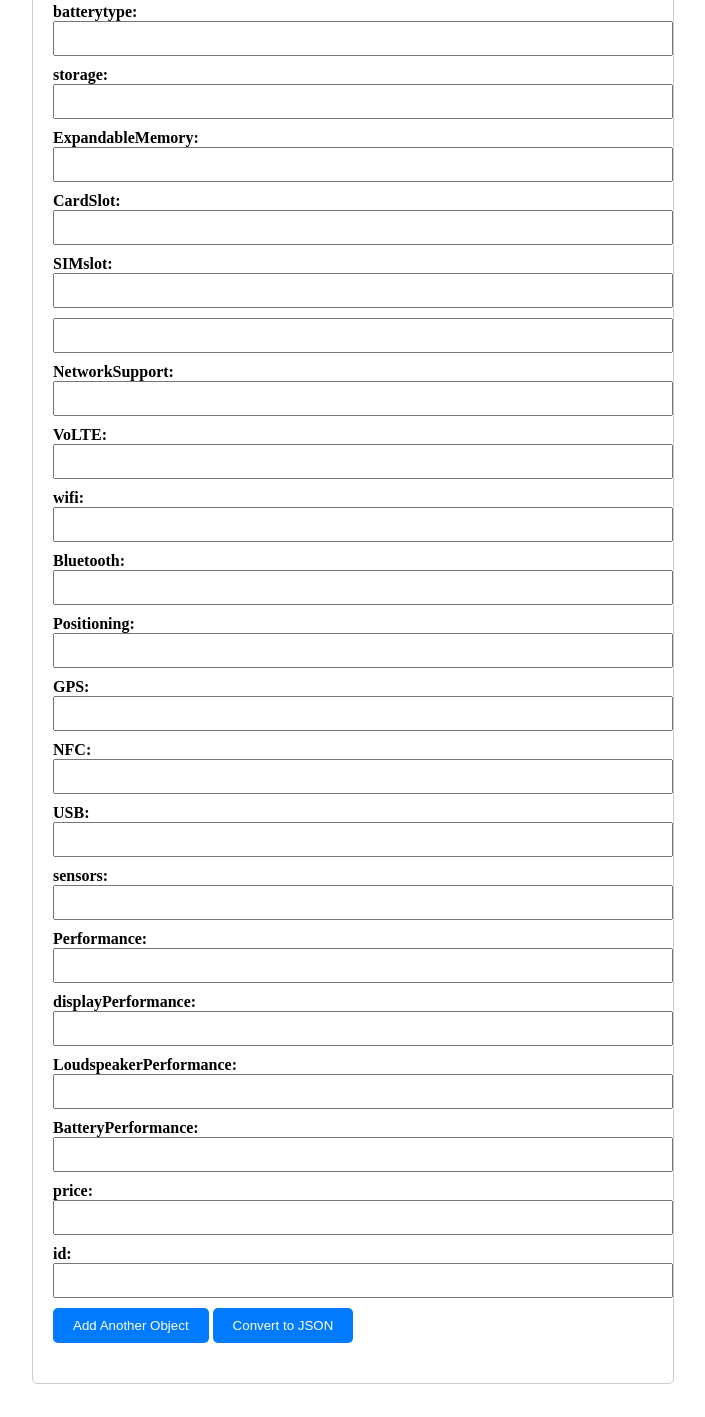
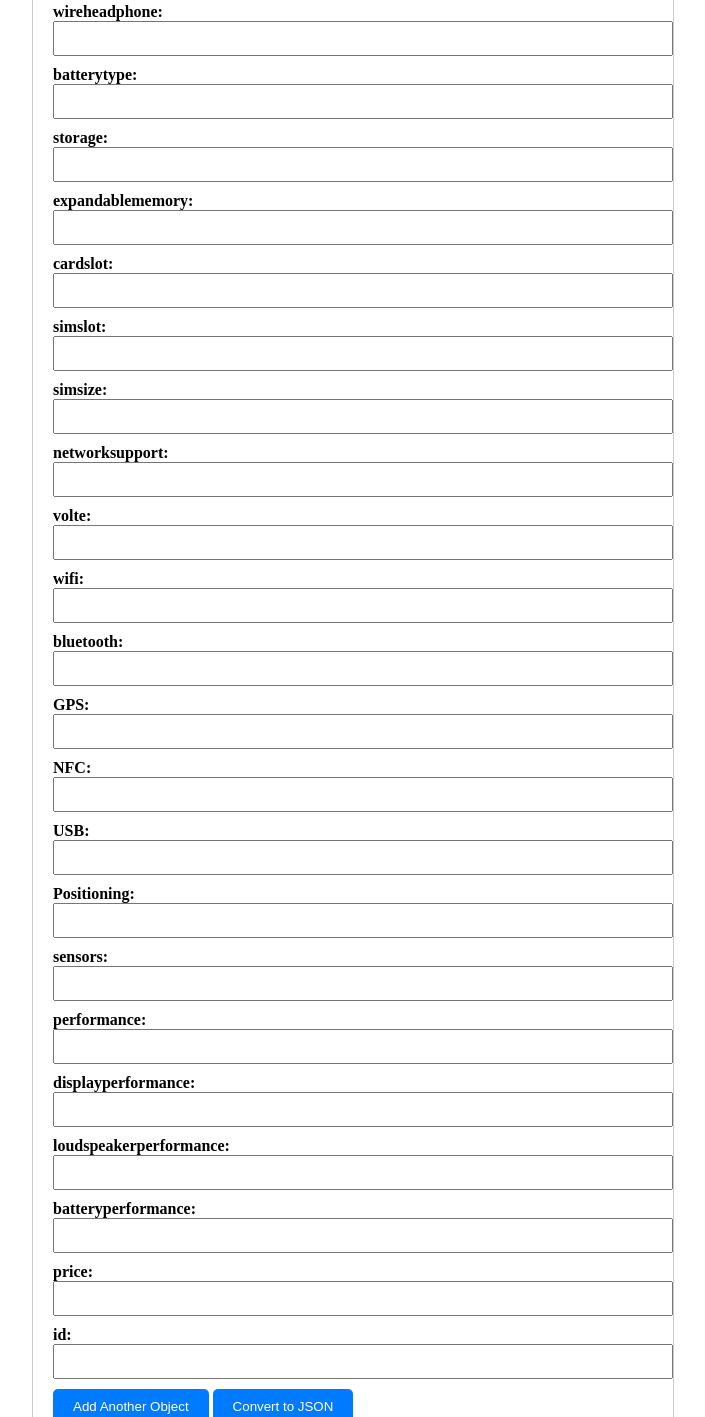
Before and after one commit to mksv9871234/jsondataeditor.github.io, a plain HTML site: page index.html in a window 1280 px wide. Shown: the part 2122-3539 px from the top of the page, without its empty margins (287-992 px from the left). Before the commit the page ends 3514 px from the top, so only its background shows below. Drawn offline with Linux system fonts and the light colour scheme.

Commit message:
Update index.html

```diff
--- a/index.html
+++ b/index.html
@@ -80,20 +80,22 @@ button:hover {
       <input type="text" id="displaytype" name="displaytype"><br>
       <label for="Resolution">Resolution:</label>
       <input type="text" id="Resolution" name="Resolution"><br>
-      <label for="PixelDensity">PixelDensity:</label>
-      <input type="text" id="PixelDensity" name="PixelDensity"><br>
-      <label for="rearCamera">rearCamera:</label>
-      <input type="text" id="rearCamera" name="rearCamera"><br>
-      <label for="rearCameraFeatures">rearCameraFeatures:</label>
-      <input type="text" id="rearCameraFeatures" name="rearCameraFeatures"><br>
-      <label for="rearcameraVideo">rearcameravideo:</label>
+      <label for="Protection">Protection:</label>
+      <input type="text" id="Protection" name="Protection"><br>
+      <label for="pixeldencity">pixeldencity:</label>
+      <input type="text" id="pixeldencity" name="pixeldencity"><br>
+      <label for="rearcamera">rearcamera:</label>
+      <input type="text" id="rearcamera" name="rearcamera"><br>
+      <label for="rearcamerafeatures">rearcamerafeatures:</label>
+      <input type="text" id="rearcamerafeatures" name="rearcamerafeatures"><br>
+      <label for="rearcameravideo">rearcameravideo:</label>
       <input type="text" id="rearcameravideo" name="rearcameravideo"><br>
-      <label for="frontCamera">frontCamera:</label>
-      <input type="text" id="frontCamera" name="frontCamera"><br>
-      <label for="FrontCameraFeatures">FrontCameraFeatures:</label>
-      <input type="text" id="FrontCameraFeatures" name="FrontCameraFeatures"><br>
-      <label for="FrontCameraVideo">FrontCameraVideo:</label>
-      <input type="text" id="FrontCameraVideo" name="FrontCameraVideo"><br>
+      <label for="frontcamera">frontcamera:</label>
+      <input type="text" id="frontcamera" name="frontcamera"><br>
+      <label for="frontcamerafeatures">frontcamerafeatures:</label>
+      <input type="text" id="frontcamerafeatures" name="frontcamerafeatures"><br>
+      <label for="frontcameravideo">frontcameravideo:</label>
+      <input type="text" id="frontcameravideo" name="frontcameravideo"><br>
       <label for="battery">battery:</label>
       <input type="text" id="battery" name="battery"><br>
       <label for="charging">charging:</label>
@@ -104,51 +106,52 @@ button:hover {
       <input type="text" id="height" name="height"><br>
       <label for="weight">weight:</label>
       <input type="text" id="weight" name="weight"><br>
-      <label for="color">Colours:</label>
+      <label for="color">color:</label>
       <input type="text" id="color" name="color"><br>
       <label for="build">build:</label>
       <input type="text" id="build" name="build"><br>
-      <label for="loudspeaker">Loudspeaker:</label>
+      <label for="loudspeaker">loudspeaker:</label>
       <input type="text" id="loudspeaker" name="loudspeaker"><br>
-      <label for="WireHeadphoneJack">WireHeadphoneJack:</label>
-      <input type="text" id="WireHeadphoneJack" name="WireHeadphoneJack"><br>
+      <label for="wireheadphone">wireheadphone:</label>
+      <input type="text" id="wireheadphone" name="wireheadphone"><br>
       <label for="batterytype">batterytype:</label>
       <input type="text" id="batterytype" name="batterytype"><br>
       <label for="storage">storage:</label>
       <input type="text" id="storage" name="storage"><br>
-      <label for="ExpandableMemory">ExpandableMemory:</label>
-      <input type="text" id="ExpandableMemory" name="ExpandableMemory"><br>
-      <label for="CardSlot">CardSlot:</label>
-      <input type="text" id="CardSlot" name="CardSlot"><br>
-      <label for="SIMslot">SIMslot:</label>
-      <input type="text" id="SIMslot" name="SIMslot"><br>
-      <input type="text" id="SIMsize" name="SIMsize"><br>
-      <label for="NetworkSupport">NetworkSupport:</label>
-      <input type="text" id="NetworkSupport" name="NetworkSupport"><br>
-      <label for="VoLTE">VoLTE:</label>
-      <input type="text" id="VoLTE" name="VoLTE"><br>
+      <label for="expandablememory">expandablememory:</label>
+      <input type="text" id="expandablememory" name="expandablememory"><br>
+      <label for="cardslot">cardslot:</label>
+      <input type="text" id="cardslot" name="cardslot"><br>
+      <label for="simslot">simslot:</label>
+      <input type="text" id="simslot" name="simslot"><br>
+      <label for="simsize">simsize:</label>
+      <input type="text" id="simsize" name="simsize"><br>
+      <label for="networksupport">networksupport:</label>
+      <input type="text" id="networksupport" name="networksupport"><br>
+      <label for="volte">volte:</label>
+      <input type="text" id="volte" name="volte"><br>
       <label for="wifi">wifi:</label>
       <input type="text" id="wifi" name="wifi"><br>
-      <label for="Bluetooth">Bluetooth:</label>
-      <input type="text" id="Bluetooth" name="Bluetooth"><br>
-      <label for="Positioning">Positioning:</label>
-      <input type="text" id="Positioning" name="Positioning"><br>
+      <label for="bluetooth">bluetooth:</label>
+      <input type="text" id="bluetooth" name="bluetooth"><br>
       <label for="GPS">GPS:</label>
       <input type="text" id="GPS" name="GPS"><br>
       <label for="NFC">NFC:</label>
       <input type="text" id="NFC" name="NFC"><br>
       <label for="USB">USB:</label>
       <input type="text" id="USB" name="USB"><br>
+      <label for="Positioning">Positioning:</label>
+      <input type="text" id="Positioning" name="Positioning"><br>
       <label for="sensors">sensors:</label>
       <input type="text" id="sensors" name="sensors"><br>
-      <label for="Performance">Performance:</label>
-      <input type="text" id="Performance" name="Performance"><br>
-      <label for="displayPerformance">displayPerformance:</label>
-      <input type="text" id="displayPerformance" name="displayPerformance"><br>
-      <label for="LoudspeakerPerformance">LoudspeakerPerformance:</label>
-      <input type="text" id="LoudspeakerPerformance" name="LoudspeakerPerformance"><br>
-      <label for="BatteryPerformance">BatteryPerformance:</label>
-      <input type="text" id="BatteryPerformance" name="BatteryPerformance"><br>
+      <label for="performance">performance:</label>
+      <input type="text" id="performance" name="performance"><br>
+      <label for="displayperformance">displayperformance:</label>
+      <input type="text" id="displayperformance" name="displayperformance"><br>
+      <label for="loudspeakerperformance">loudspeakerperformance:</label>
+      <input type="text" id="loudspeakerperformance" name="loudspeakerperformance"><br>
+      <label for="batteryperformance">batteryperformance:</label>
+      <input type="text" id="batteryperformance" name="batteryperformance"><br>
       <label for="price">price:</label>
       <input type="text" id="price" name="price"><br>
       <label for="id">id:</label>
```
